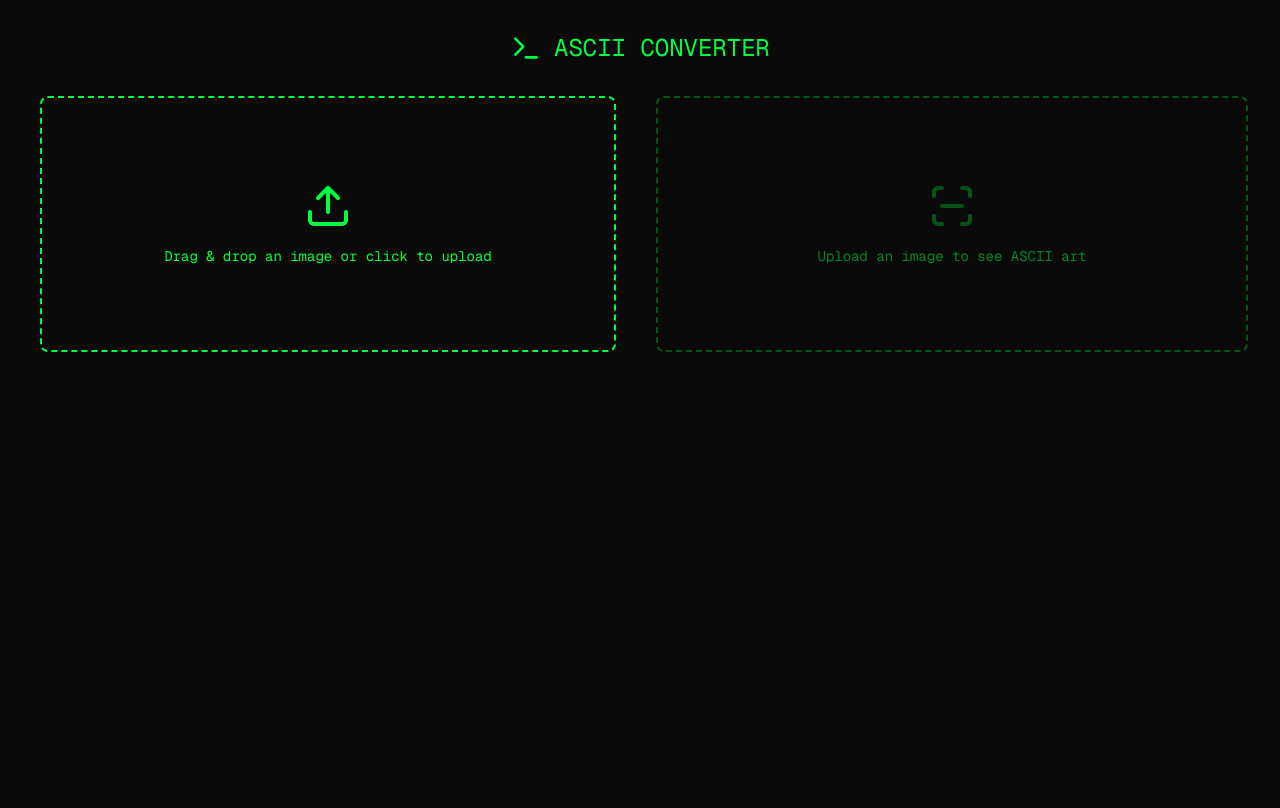
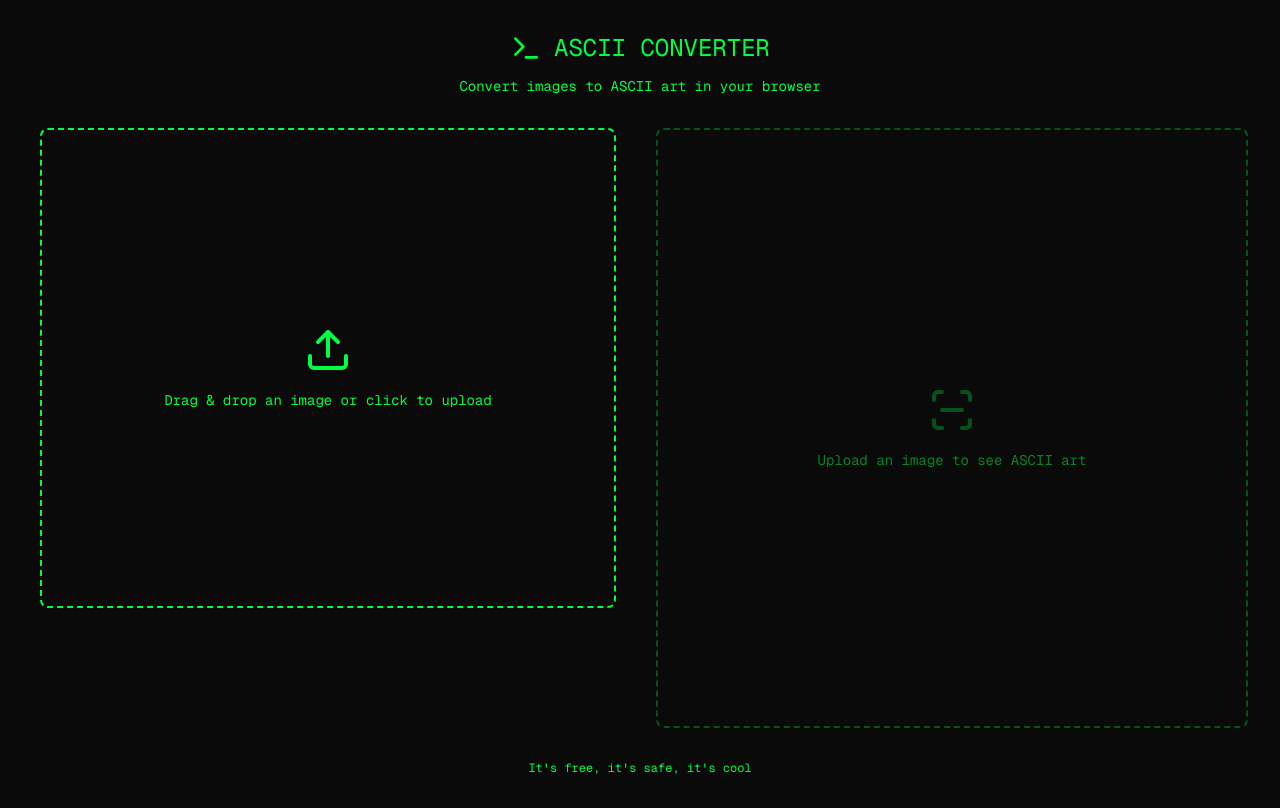
Before and after one commit to Uzzoper/ascii-converter, a Next.js app: page / in a window 1280 px wide. Built offline with nearby package versions, Linux system fonts and the light colour scheme.

Commit message:
feat: improve layout and optimize vertical viewport usage

```diff
--- a/src/app/globals.css
+++ b/src/app/globals.css
@@ -29,3 +29,7 @@ body {
 ::-webkit-scrollbar-thumb:hover {
   background: #00ff41;
 }
+
+::-webkit-scrollbar-corner {
+  background: #111;
+}
--- a/src/app/page.tsx
+++ b/src/app/page.tsx
@@ -75,9 +75,12 @@ export default function Home() {
 
   return (
     <div className="flex flex-col flex-1 items-center justify-center gap-8 p-8">
-      <div className="flex items-center gap-3">
-        <Terminal className="w-8 h-8 text-[#00ff41]" />
-        <h1 className="text-2xl font-mono text-[#00ff41]">ASCII CONVERTER</h1>
+      <div className="flex flex-col items-center gap-3">
+        <div className="flex items-center gap-3">
+          <Terminal className="w-8 h-8 text-[#00ff41]" />
+          <h1 className="text-2xl font-mono text-[#00ff41]">ASCII CONVERTER</h1>
+        </div>
+        <p className="text-sm font-mono text-[#00ff41]">Convert images to ASCII art in your browser</p>
       </div>
 
       <div className="flex flex-col lg:flex-row gap-8 w-full max-w-7xl">
@@ -92,7 +95,7 @@ export default function Home() {
                 width={400}
                 height={300}
                 unoptimized
-                className="max-w-full max-h-96 object-contain rounded border border-[#00ff41]"
+                className="max-w-full max-h-[400px] lg:max-h-[75vh] object-contain rounded border border-[#00ff41]"
               />
               <button
                 onClick={handleReset}
@@ -114,7 +117,7 @@ export default function Home() {
           {converting ? (
             <p className="font-mono text-[#00ff41] animate-pulse">Converting...</p>
           ) : error ? (
-            <div className="flex flex-col items-center justify-center gap-4 w-full h-64 border-2 border-dashed border-red-500/50 rounded-lg">
+            <div className="flex flex-col items-center justify-center gap-4 w-full h-[50vh] lg:h-[75vh] min-h-[400px] border-2 border-dashed border-red-500/50 rounded-lg">
               <AlertCircle className="w-12 h-12 text-red-500" />
               <p className="font-mono text-sm text-red-500">{error}</p>
               <button
@@ -127,7 +130,7 @@ export default function Home() {
           ) : ascii ? (
             <AsciiPreview ascii={ascii} onDownload={handleDownload} />
           ) : (
-            <div className="flex flex-col items-center justify-center gap-4 w-full h-64 border-2 border-dashed border-[#00ff41]/30 rounded-lg">
+            <div className="flex flex-col items-center justify-center gap-4 w-full h-[50vh] lg:h-[75vh] min-h-[400px] border-2 border-dashed border-[#00ff41]/30 rounded-lg">
               <ScanLine className="w-12 h-12 text-[#00ff41]/30" />
               <p className="font-mono text-sm text-[#00ff41]/50">
                 Upload an image to see ASCII art
@@ -136,6 +139,7 @@ export default function Home() {
           )}
         </div>
       </div>
+      <p className="text-xs font-mono text-[#00ff41]">It&apos;s free, it&apos;s safe, it&apos;s cool</p>
     </div>
   );
 }
--- a/src/components/AsciiPreview.tsx
+++ b/src/components/AsciiPreview.tsx
@@ -9,10 +9,10 @@ interface Props {
 
 export default function AsciiPreview({ ascii, onDownload }: Props) {
   return (
-    <div className="flex flex-col w-full max-w-3xl gap-4">
+    <div className="flex flex-col w-full max-w-4xl gap-4">
       <pre
         style={{ fontSize: "10px", lineHeight: 1 }}
-        className="overflow-auto p-4 bg-[#111] border border-[#00ff41] rounded-lg text-[#00ff41] font-mono"
+        className="overflow-auto p-4 bg-[#111] border border-[#00ff41] rounded-lg text-[#00ff41] font-mono h-[50vh] lg:h-[75vh] min-h-[400px] max-h-[85vh]"
       >
         {ascii}
       </pre>
--- a/src/components/ImageUploader.tsx
+++ b/src/components/ImageUploader.tsx
@@ -66,7 +66,7 @@ export default function ImageUploader({ onImageReady }: Props) {
         onClick={handleClick}
         className={`
           flex flex-col items-center justify-center gap-4
-          h-64
+          h-64 lg:h-[60vh]
           border-2 border-dashed rounded-lg
           cursor-pointer transition-colors
           ${isDragging
```
